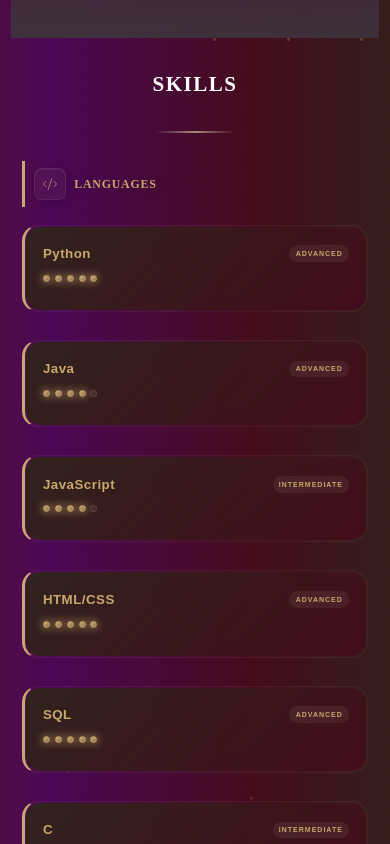
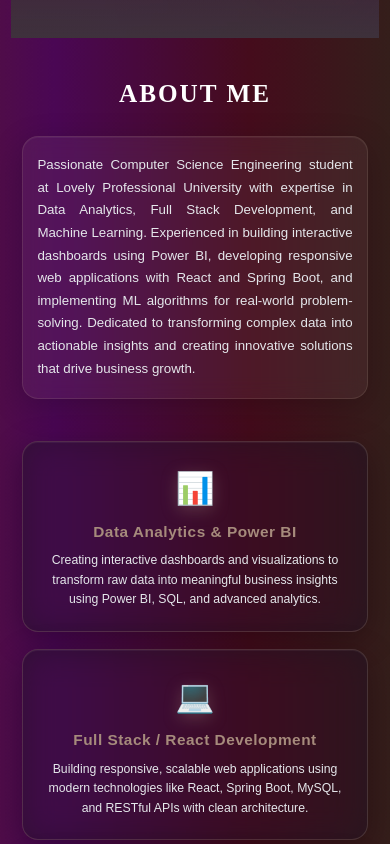
Before and after one commit to RamaSaiJahnavi/Portfolio, a React (Vite) app in the folder Desktop/portfolio/: page / in a window 390 px wide. Shown: the part 860-1704 px from the top of the page. Built offline with nearby package versions, Linux system fonts and the light colour scheme.

Commit message:
Add About Me section with glassmorphism cards and responsive design

```diff
--- a/Desktop/portfolio/src/App.jsx
+++ b/Desktop/portfolio/src/App.jsx
@@ -1,6 +1,7 @@
 import { useState, useEffect } from 'react'
 import './styles/App.css'
 import Hero from './components/Hero'
+import About from './components/About'
 import Skills from './components/Skills'
 import Projects from './components/Projects'
 import Training from './components/Training'
@@ -17,7 +18,7 @@ function App() {
 
   useEffect(() => {
     const handleScroll = () => {
-      const sections = ['home', 'skills', 'projects', 'training', 'certifications', 'achievements', 'education']
+      const sections = ['home', 'about', 'skills', 'projects', 'training', 'certifications', 'achievements', 'education']
       const scrollPosition = window.scrollY + 100
 
       for (const section of sections) {
@@ -88,6 +89,7 @@ function App() {
 
   const navItems = [
     { id: 'home', label: 'Home' },
+    { id: 'about', label: 'About' },
     { id: 'skills', label: 'Skills' },
     { id: 'projects', label: 'Projects' },
     { id: 'training', label: 'Training' },
@@ -128,6 +130,7 @@ function App() {
 
       <main>
         <section id="home"><Hero /></section>
+        <section id="about"><About /></section>
         <section id="skills"><Skills /></section>
         <section id="projects"><Projects /></section>
         <section id="training"><Training /></section>
--- /dev/null
+++ b/Desktop/portfolio/src/components/About.jsx
@@ -0,0 +1,40 @@
+import '../styles/About.css'
+
+function About() {
+  return (
+    <div className="about">
+      <h2>About Me</h2>
+      <div className="about-content">
+        <p className="about-intro">
+          Passionate Computer Science Engineering student at Lovely Professional University with expertise in Data Analytics,
+          Full Stack Development, and Machine Learning. Experienced in building interactive dashboards using Power BI,
+          developing responsive web applications with React and Spring Boot, and implementing ML algorithms for real-world
+          problem-solving. Dedicated to transforming complex data into actionable insights and creating innovative solutions
+          that drive business growth.
+        </p>
+
+        <div className="about-highlights">
+          <div className="highlight-card">
+            <div className="highlight-icon">📊</div>
+            <h3>Data Analytics & Power BI</h3>
+            <p>Creating interactive dashboards and visualizations to transform raw data into meaningful business insights using Power BI, SQL, and advanced analytics.</p>
+          </div>
+
+          <div className="highlight-card">
+            <div className="highlight-icon">💻</div>
+            <h3>Full Stack / React Development</h3>
+            <p>Building responsive, scalable web applications using modern technologies like React, Spring Boot, MySQL, and RESTful APIs with clean architecture.</p>
+          </div>
+
+          <div className="highlight-card">
+            <div className="highlight-icon">🤖</div>
+            <h3>Machine Learning & AI Projects</h3>
+            <p>Developing intelligent systems using Python, Scikit-learn, and deep learning frameworks to solve complex problems through predictive analytics.</p>
+          </div>
+        </div>
+      </div>
+    </div>
+  )
+}
+
+export default About
--- /dev/null
+++ b/Desktop/portfolio/src/styles/About.css
@@ -0,0 +1,284 @@
+/* ============================================
+   ABOUT ME SECTION - Premium Glassmorphism
+   ============================================ */
+
+.about {
+  padding: 5rem 2rem;
+  background: transparent;
+  position: relative;
+}
+
+.about h2 {
+  text-align: center;
+  font-size: 3rem;
+  color: #FFFFFF;
+  margin-bottom: 3rem;
+  font-weight: 900;
+  letter-spacing: 3px;
+  text-transform: uppercase;
+  font-family: 'Algerian', 'Times New Roman', serif;
+  position: relative;
+  z-index: 1;
+}
+
+.about-content {
+  max-width: 1200px;
+  margin: 0 auto;
+  display: flex;
+  flex-direction: column;
+  gap: 3rem;
+}
+
+.about-intro {
+  font-size: 1.1rem;
+  line-height: 1.8;
+  color: #E5E7EB;
+  text-align: center;
+  max-width: 900px;
+  margin: 0 auto;
+  padding: 2rem 2.5rem;
+  background: rgba(255, 255, 255, 0.05);
+  border-radius: 16px;
+  border: 1px solid rgba(166, 139, 124, 0.2);
+  backdrop-filter: blur(10px);
+  -webkit-backdrop-filter: blur(10px);
+  box-shadow:
+    0 8px 32px rgba(0, 0, 0, 0.2),
+    inset 0 1px 0 rgba(255, 255, 255, 0.05);
+  transition: all 0.4s cubic-bezier(0.4, 0, 0.2, 1);
+}
+
+.about-intro:hover {
+  background: rgba(255, 255, 255, 0.07);
+  border-color: rgba(166, 139, 124, 0.3);
+  transform: translateY(-2px);
+  box-shadow:
+    0 12px 40px rgba(0, 0, 0, 0.3),
+    inset 0 1px 0 rgba(255, 255, 255, 0.08);
+}
+
+/* Highlight Cards Grid */
+.about-highlights {
+  display: grid;
+  grid-template-columns: repeat(auto-fit, minmax(300px, 1fr));
+  gap: 2rem;
+  margin-top: 1rem;
+}
+
+.highlight-card {
+  background: rgba(30, 20, 35, 0.6);
+  backdrop-filter: blur(16px) saturate(180%);
+  -webkit-backdrop-filter: blur(16px) saturate(180%);
+  padding: 2rem 1.75rem;
+  border-radius: 16px;
+  border: 1px solid rgba(166, 139, 124, 0.25);
+  box-shadow:
+    0 8px 32px rgba(0, 0, 0, 0.3),
+    inset 0 1px 0 rgba(255, 255, 255, 0.05);
+  transition: all 0.4s cubic-bezier(0.4, 0, 0.2, 1);
+  position: relative;
+  overflow: hidden;
+  cursor: pointer;
+}
+
+/* Animated gradient border on hover */
+.highlight-card::before {
+  content: '';
+  position: absolute;
+  inset: 0;
+  border-radius: 16px;
+  padding: 2px;
+  background: linear-gradient(
+    45deg,
+    rgba(166, 139, 124, 0.3),
+    rgba(201, 168, 108, 0.2),
+    rgba(166, 139, 124, 0.3)
+  );
+  -webkit-mask:
+    linear-gradient(#fff 0 0) content-box,
+    linear-gradient(#fff 0 0);
+  mask:
+    linear-gradient(#fff 0 0) content-box,
+    linear-gradient(#fff 0 0);
+  -webkit-mask-composite: xor;
+  mask-composite: exclude;
+  opacity: 0;
+  transition: opacity 0.4s ease;
+  pointer-events: none;
+  background-size: 200% 200%;
+  animation: borderFlow 3s ease-in-out infinite paused;
+}
+
+.highlight-card:hover::before {
+  opacity: 1;
+  animation-play-state: running;
+}
+
+@keyframes borderFlow {
+  0%, 100% { background-position: 0% 50%; }
+  50% { background-position: 100% 50%; }
+}
+
+/* Hover animation */
+.highlight-card:hover {
+  transform: translateY(-8px) scale(1.02);
+  background: rgba(30, 20, 35, 0.75);
+  border-color: rgba(166, 139, 124, 0.4);
+  box-shadow:
+    0 16px 48px rgba(0, 0, 0, 0.4),
+    0 0 30px rgba(201, 168, 108, 0.15),
+    inset 0 0 0 1px rgba(255, 255, 255, 0.05);
+}
+
+.highlight-icon {
+  font-size: 3rem;
+  margin-bottom: 1rem;
+  text-align: center;
+  filter: drop-shadow(0 4px 8px rgba(166, 139, 124, 0.3));
+  transition: transform 0.4s cubic-bezier(0.4, 0, 0.2, 1);
+}
+
+.highlight-card:hover .highlight-icon {
+  transform: scale(1.15) rotate(5deg);
+}
+
+.highlight-card h3 {
+  color: #A68B7C;
+  font-size: 1.3rem;
+  margin-bottom: 0.75rem;
+  font-weight: 700;
+  text-align: center;
+  letter-spacing: 0.5px;
+}
+
+.highlight-card p {
+  color: #E5E7EB;
+  font-size: 0.95rem;
+  line-height: 1.7;
+  text-align: center;
+  font-weight: 400;
+}
+
+/* ---- Responsive Design ---- */
+
+/* Tablet - max-width 768px */
+@media (max-width: 768px) {
+  .about {
+    padding: 4rem 1.5rem;
+  }
+
+  .about h2 {
+    font-size: 2.4rem;
+    margin-bottom: 2.5rem;
+  }
+
+  .about-intro {
+    font-size: 1rem;
+    padding: 1.5rem 1.75rem;
+  }
+
+  .about-highlights {
+    grid-template-columns: repeat(auto-fit, minmax(250px, 1fr));
+    gap: 1.5rem;
+  }
+
+  .highlight-card {
+    padding: 1.75rem 1.5rem;
+  }
+
+  .highlight-icon {
+    font-size: 2.5rem;
+  }
+
+  .highlight-card h3 {
+    font-size: 1.15rem;
+  }
+
+  .highlight-card p {
+    font-size: 0.9rem;
+  }
+}
+
+/* Mobile - max-width 480px */
+@media (max-width: 480px) {
+  .about {
+    padding: 3rem 0.8rem; /* Reduced padding for mobile */
+  }
+
+  .about h2 {
+    font-size: clamp(1.8rem, 4vw, 2rem);
+    letter-spacing: 2px;
+    margin-bottom: 2rem;
+  }
+
+  .about-content {
+    gap: 2rem;
+  }
+
+  .about-intro {
+    font-size: 0.95rem;
+    line-height: 1.7;
+    padding: 1.25rem 1rem; /* Proper 16-20px padding */
+    text-align: justify; /* Better readability on mobile */
+  }
+
+  .about-highlights {
+    grid-template-columns: 1fr; /* Stack vertically */
+    gap: 1.25rem;
+  }
+
+  .highlight-card {
+    padding: 1.5rem 1.25rem; /* Comfortable padding */
+  }
+
+  .highlight-icon {
+    font-size: 2.25rem;
+    margin-bottom: 0.75rem;
+  }
+
+  .highlight-card h3 {
+    font-size: 1.1rem;
+  }
+
+  .highlight-card p {
+    font-size: 0.875rem;
+    line-height: 1.6;
+  }
+}
+
+/* Extra Small - max-width 360px */
+@media (max-width: 360px) {
+  .about {
+    padding: 2.5rem 0.6rem;
+  }
+
+  .about h2 {
+    font-size: 1.6rem;
+    margin-bottom: 1.75rem;
+  }
+
+  .about-intro {
+    font-size: 0.875rem;
+    padding: 1rem 0.9rem;
+  }
+
+  .about-highlights {
+    gap: 1rem;
+  }
+
+  .highlight-card {
+    padding: 1.25rem 1rem;
+  }
+
+  .highlight-icon {
+    font-size: 2rem;
+  }
+
+  .highlight-card h3 {
+    font-size: 1rem;
+  }
+
+  .highlight-card p {
+    font-size: 0.825rem;
+  }
+}
```
